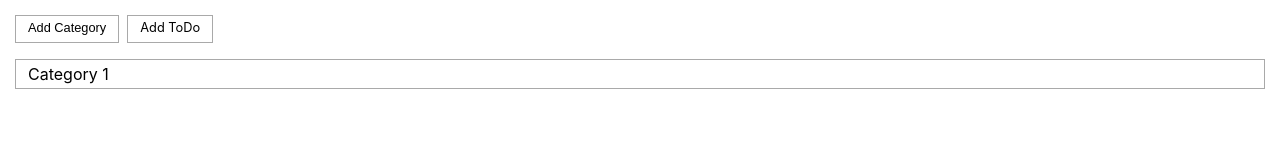
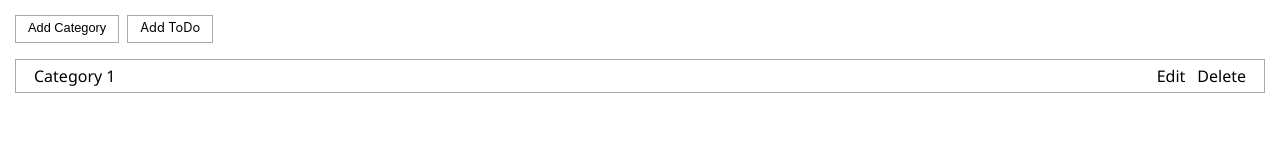
Before and after one commit to ishnyakova-victoria/react-todo, a React (Create React App) app: page / in a window 1280 px wide. Shown: the top 160 px of the page. Built offline with nearby package versions, Linux system fonts and the light colour scheme.

Commit message:
- added category edit  - added category remove  - added category toggle

```diff
--- a/src/Actions/ActionTypes.js
+++ b/src/Actions/ActionTypes.js
@@ -3,3 +3,6 @@ export const ADD_TODO = 'ADD_TODO';
 export const REMOVE_TODO = 'REMOVE_TODO';
 export const EDIT_TODO = 'EDIT_TODO';
 export const ADD_CATEGORY = 'ADD_CATEGORY';
+export const EDIT_CATEGORY = 'EDIT_CATEGORY';
+export const REMOVE_CATEGORY = 'REMOVE_CATEGORY';
+export const TOGGLE_CATEGORY = 'TOGGLE_CATEGORY';
--- a/src/Actions/TodoActions.js
+++ b/src/Actions/TodoActions.js
@@ -1,4 +1,4 @@
-import { ADD_TODO, REMOVE_TODO, EDIT_TODO, ADD_CATEGORY } from './ActionTypes';
+import { ADD_TODO, REMOVE_TODO, EDIT_TODO, ADD_CATEGORY, EDIT_CATEGORY, REMOVE_CATEGORY, TOGGLE_CATEGORY } from './ActionTypes';
 
 export const addTodo = (todo) => {
   return {
@@ -27,3 +27,24 @@ export const addCategory = (category) => {
     payload: category
   };
 };
+
+export const editCategory = (category) => {
+  return {
+    type: EDIT_CATEGORY,
+    payload: category
+  };
+};
+
+export const removeCategory = (categoryId) => {
+  return {
+    type: REMOVE_CATEGORY,
+    payload: categoryId
+  };
+};
+
+export const toggleCategory = (categoryId) => {
+  return {
+    type: TOGGLE_CATEGORY,
+    payload: categoryId
+  };
+};
--- a/src/App/List/Categories/Categories.css
+++ b/src/App/List/Categories/Categories.css
@@ -9,3 +9,22 @@
   border-bottom: 1px solid #a9a9a9;
   padding: 4px 12px;
 }
+
+.categories .category .category-block {
+  display: flex;
+  justify-content: space-between;
+}
+
+.categories li button.btn-link {
+  font-family: 'Segoe UI', Tahoma, Geneva, Verdana, sans-serif;
+  border: 0px;
+  background: none;
+  font-size: 16px;
+  outline: none;
+}
+
+.categories li button.btn-link:hover,
+.categories li button.btn-link:focus {
+  text-decoration: underline;
+  cursor: pointer;
+}
--- a/src/App/List/Categories/Categories.js
+++ b/src/App/List/Categories/Categories.js
@@ -2,15 +2,49 @@ import React from 'react';
 import './Categories.css';
 import Todos from "./Todos/Todos";
 import { connect } from 'react-redux';
+import { removeCategory, editCategory, toggleCategory, removeTodo } from '../../../Actions/TodoActions';
 
 export class Categories extends React.Component {
+  editCategory = (category) => {
+    this.props.editCategoryForm(category.id);
+  };
+
+  removeCategory = (category) => {
+    const isConfirmed = window.confirm('Do you really want to delete category \'' + category.name + '\' and all its todos?');
+
+    if (!isConfirmed) {
+      return false;
+    }
+
+    this.props.removeCategory(category.id);
+
+    this.props.todos.forEach((todo) => {
+      if (todo.categoryId !== category.id) {
+        return;
+      }
+
+      this.props.removeTodo(todo.id);
+    });
+  };
+
+  toggleCategory = (categoryId) => {
+    this.props.toggleCategory(categoryId);
+  };
+
   render() {
     return (
       <ul className="categories">
         {this.props.categories.map((category) => {
           return (
-            <li className="category" key={category.id}>{category.name}
-              <Todos categoryId={category.id} />
+            <li className="category" key={category.id}>
+              <div className="category-block">
+                <button className="btn-link" onClick={() => { this.toggleCategory(category.id); }}>{category.name}</button>
+                <span>
+                  <button className="btn-link" onClick={() => { this.editCategory(category); }}>Edit</button>
+                  <button className="btn-link" onClick={() => { this.removeCategory(category); }}>Delete</button>
+                </span>
+              </div>
+              {!category.isCollapsed ? <Todos categoryId={category.id} /> : null}
             </li>
           );
         })}
@@ -27,7 +61,10 @@ const mapStateToProps = (state) => {
 };
 
 const mapDispatchToProps = (dispatch) => ({
-  //toggleCategory: (id) => dispatch(toggleCategory(id))
+  editCategory: (category) => dispatch(editCategory(category)),
+  removeCategory: (id) => dispatch(removeCategory(id)),
+  toggleCategory: (id) => dispatch(toggleCategory(id)),
+  removeTodo: (id) => dispatch(removeTodo(id))
 });
 
 export default connect(mapStateToProps, mapDispatchToProps)(Categories);
--- a/src/App/List/CategoryForm/CategoryForm.js
+++ b/src/App/List/CategoryForm/CategoryForm.js
@@ -2,16 +2,49 @@ import React from 'react';
 import './CategoryForm.css';
 import { connect } from 'react-redux';
 import { useForm } from 'react-hook-form';
-import { addCategory } from '../../../Actions/TodoActions';
+import { addCategory, editCategory } from '../../../Actions/TodoActions';
 
 export const CategoryForm = (props) => {
   const { handleSubmit, register, errors } = useForm();
 
+  const getCategoryById = (categoryId) => {
+    const { categories } = props;
+
+    let category = categories.find((category) => {
+      return category.id === categoryId;
+    });
+
+    if (!category) {
+      category = {
+        id: null,
+        name: '',
+        isCollapsed: false
+      };
+    }
+
+    return category;
+  }
+
+  const { categoryId } = props;
+
+  const category = getCategoryById(categoryId);
+
   const onSubmit = (data) => {
-    props.addCategory({
-      id: props.categories.length + 1,
-      name: data.category
-    });
+    if (categoryId) {
+      props.editCategory({
+        id: category.id,
+        name: data.category,
+        isCollapsed: category.isCollapsed
+      });
+
+      props.onCancel();
+    } else {
+      props.addCategory({
+        id: props.categories.length + 1,
+        name: data.category,
+        isCollapsed: false
+      });
+    }
   };
 
   return (
@@ -19,7 +52,7 @@ export const CategoryForm = (props) => {
       <form method="" onSubmit={handleSubmit(onSubmit)}>
         <label htmlFor="category">
           <span>Category:</span>
-          <input id="category" type="text" name="category" ref={register({required: "Category is required", minLength: {value: 3, message: "Category is too short"}})} className={errors.category ? 'input-error' : ''} />
+          <input id="category" type="text" name="category" ref={register({required: "Category is required", minLength: {value: 3, message: "Category is too short"}})} defaultValue={category.name} className={errors.category ? 'input-error' : ''} />
           <span className="error-message">{errors.category && errors.category.message}</span>
         </label>
         <button type="submit">Save</button>
@@ -37,7 +70,8 @@ const mapStateToProps = (state) => {
 
 const mapDispatchToProps = (dispatch) => {
   return {
-    addCategory: (category) => dispatch(addCategory(category))
+    addCategory: (category) => dispatch(addCategory(category)),
+    editCategory: (category) => dispatch(editCategory(category))
   };
 };
 
--- a/src/App/List/List.js
+++ b/src/App/List/List.js
@@ -6,7 +6,8 @@ import { Link } from 'react-router-dom';
 
 export class List extends React.Component {
   state = {
-    showCategoryForm: false
+    showCategoryForm: false,
+    categoryId: null
   };
 
   constructor(props) {
@@ -23,7 +24,16 @@ export class List extends React.Component {
   closeCategoryForm = () => {
     this.setState({
       ...this.state,
-      showCategoryForm: false
+      showCategoryForm: false,
+      categoryId: null
+    });
+  };
+
+  editCategoryForm = (categoryId) => {
+    this.setState({
+      ...this.state,
+      showCategoryForm: true,
+      categoryId: categoryId
     });
   };
 
@@ -37,12 +47,12 @@ export class List extends React.Component {
 
         {this.state.showCategoryForm ?
           (<div className="category-form">
-            <CategoryForm onCancel={this.closeCategoryForm} />
+            <CategoryForm onCancel={this.closeCategoryForm} categoryId={this.state.categoryId} />
           </div>) :
           null
         }
 
-        <Categories />
+        <Categories editCategoryForm={this.editCategoryForm} />
       </div>
     );
   }
--- a/src/Reducers/CategoryReducer.js
+++ b/src/Reducers/CategoryReducer.js
@@ -1,10 +1,11 @@
-import { ADD_CATEGORY } from '../Actions/ActionTypes';
+import { ADD_CATEGORY, EDIT_CATEGORY, REMOVE_CATEGORY, TOGGLE_CATEGORY } from '../Actions/ActionTypes';
 
 const initialState = {
   categories: [
     {
       id: 1,
-      name: 'Category 1'
+      name: 'Category 1',
+      isCollapsed: false
     }
   ]
 };
@@ -19,6 +20,32 @@ export const categoryReducer = (state = initialState, action) => {
         ]
       };
       break;
+    case EDIT_CATEGORY:
+      return {
+        categories: [...state.categories].map((category) => {
+          return category.id === action.payload.id ? action.payload : category;
+        })
+      };
+      break;
+    case REMOVE_CATEGORY:
+      return {
+        categories: [...state.categories].filter((category) => {
+          return category.id !== action.payload;
+        })
+      };
+      break;
+    case TOGGLE_CATEGORY:
+      return {
+        categories: [...state.categories].map((category) => {
+            return (category.id === action.payload) ?
+              {
+                ...category,
+                isCollapsed: !category.isCollapsed
+              } :
+              category;
+          })
+      };
+      break;
     default:
       return state;
   }
```
